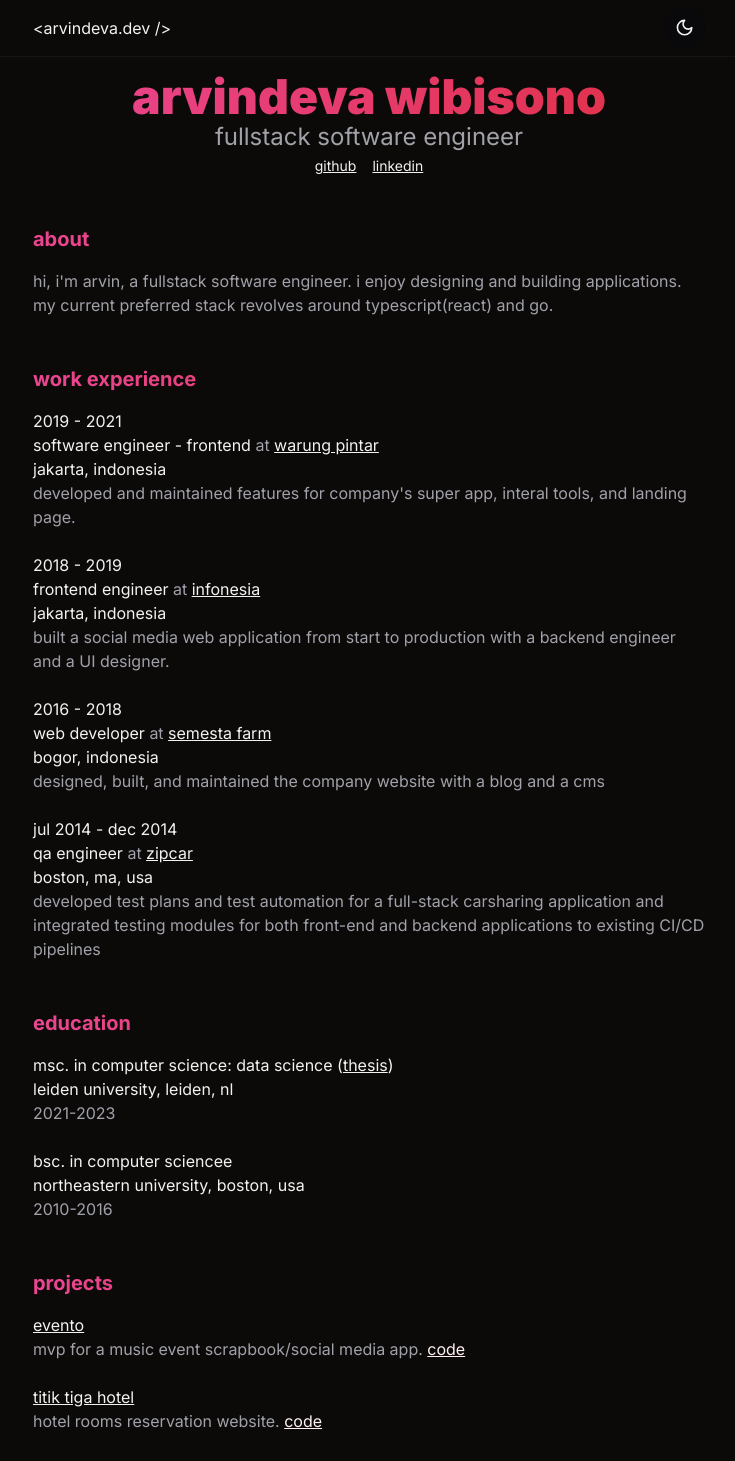
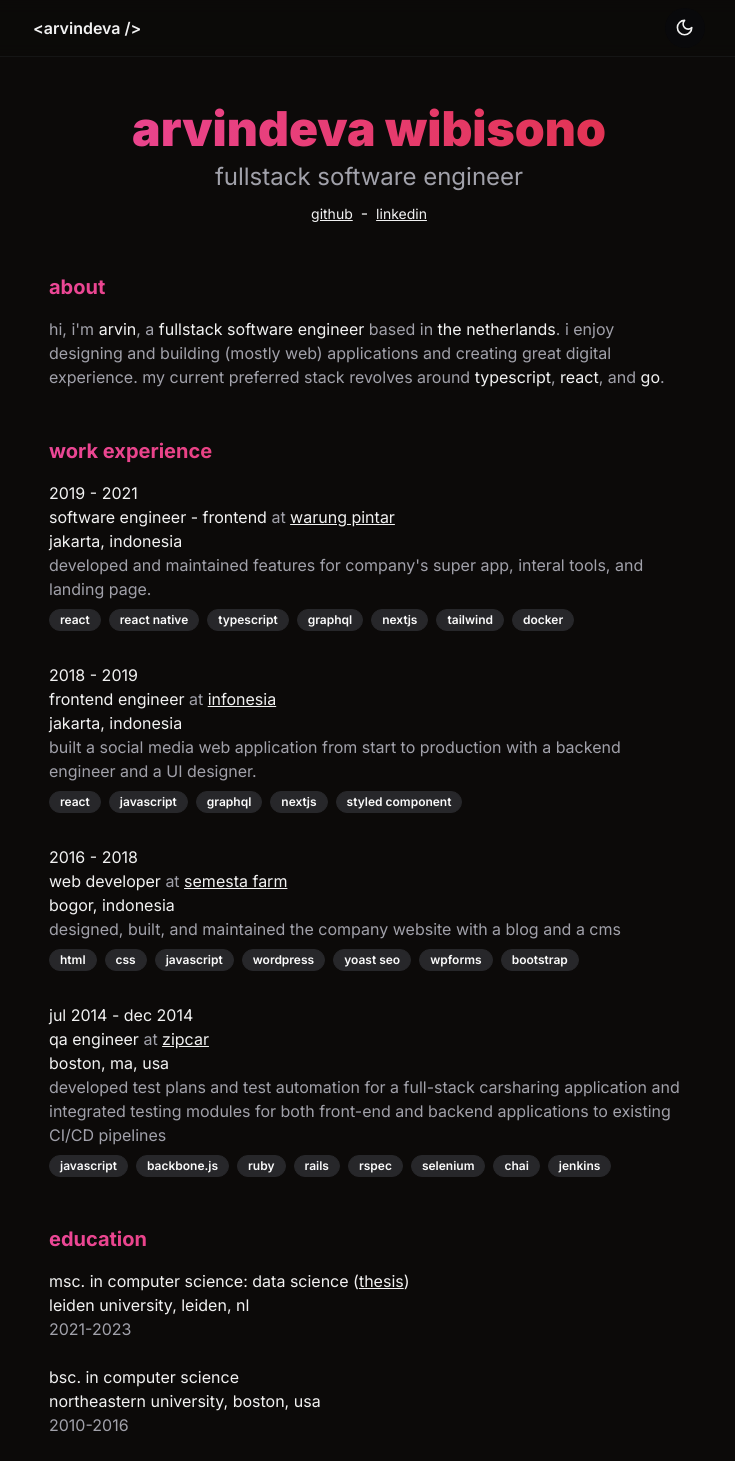
Before and after one commit to arvindeva/arvindeva-dev, a Next.js app: page / in a window 1280 px wide. Shown: the top 1461 px of the page, without its empty margins (271-1006 px from the left). Built offline with nearby package versions, Linux system fonts and the light colour scheme.

Commit message:
first version done

```diff
--- a/src/app/page.tsx
+++ b/src/app/page.tsx
@@ -11,25 +11,28 @@ import Contact from "@/components/contact";
 
 export default function Home() {
   return (
-    <main className="px-4 mb-20">
-      <header className="sticky top-0 z-50 w-full border-b border-border/40 bg-background/95 backdrop-blur supports-[backdrop-filter]:bg-background/60 p-2">
+    <main className="mb-20">
+      <header className="sticky top-0 z-50 w-full border-b border-border/40 bg-background/95 backdrop-blur supports-[backdrop-filter]:bg-background/60 py-2 px-4">
         <div className=" mx-auto max-w-2xl flex flex-row justify-between items-center">
-          <div>{`<arvindeva.dev />`}</div>
+          <div className="font-semibold">
+            <Link href="/">{`<arvindeva />`}</Link>
+          </div>
           <ModeToggle />
         </div>
       </header>
-      <div className="mx-auto max-w-2xl w-full flex flex-col gap-y-12">
-        <div className="mt-4 text-center">
+      <div className="mx-auto max-w-2xl w-full flex flex-col gap-y-12 mt-12 px-4">
+        <div className="text-center flex flex-col gap-y-2">
           <h1 className="text-5xl font-black bg-gradient-to-r from-pink-500 via-red-600 to-orange-500 text-transparent bg-clip-text animate-gradient">
             arvindeva wibisono
           </h1>
           <h2 className="text-muted-foreground text-2xl">
             fullstack software engineer
           </h2>
-          <div className="flex flex-row gap-x-4 justify-center">
+          <div className="flex flex-row gap-x-2 justify-center">
             <Link href="https://github.com/arvindeva">
               <span className="underline text-sm">github</span>
             </Link>
+            -
             <Link href="https://www.linkedin.com/in/arvindeva/">
               <span className="underline text-sm">linkedin</span>
             </Link>
@@ -37,19 +40,26 @@ export default function Home() {
         </div>
         <div>
           <Heading>about</Heading>
-          <h2 className="text-muted-foreground">
-            hi, i&apos;m arvin, a fullstack software engineer. i enjoy designing
-            and building applications. my current preferred stack revolves
-            around typescript(react) and go.
-          </h2>
+          <p className="text-muted-foreground">
+            hi, i&apos;m <span className="text-foreground">arvin</span>, a{" "}
+            <span className="text-foreground">fullstack software engineer</span>{" "}
+            based in <span className="text-foreground">the netherlands</span>. i
+            enjoy designing and building (mostly web) applications and creating
+            great digital experience. my current preferred stack revolves around{" "}
+            <span className="text-foreground">typescript</span>,{" "}
+            <span className="text-foreground">react</span>, and{" "}
+            <span className="text-foreground">go</span>.
+          </p>
         </div>
         <WorkExperience />
         <Education />
         <Projects />
         <Contact />
         <footer>
-          <div className="text-center text-muted-foreground text-sm">
-            made with nextjs
+          <div className="text-center text-foreground text-sm underline">
+            <Link href="https://github.com/arvindeva/arvindeva-dev">
+              website source code
+            </Link>
           </div>
         </footer>
       </div>
--- a/src/components/contact.tsx
+++ b/src/components/contact.tsx
@@ -7,7 +7,10 @@ export default function Contact() {
   return (
     <div className="flex flex-col">
       <Heading>contact</Heading>
-      <p>email: arvindeva@gmail.com</p>
+      <p>
+        <span className="text-muted-foreground">feel free to email me at</span>{" "}
+        arvindeva@gmail.com
+      </p>
     </div>
   );
 }
--- a/src/components/education.tsx
+++ b/src/components/education.tsx
@@ -20,7 +20,7 @@ export default function Education() {
           <p className="text-muted-foreground">2021-2023</p>
         </li>
         <li>
-          <h1>bsc. in computer sciencee</h1>
+          <h1>bsc. in computer science</h1>
           <p>northeastern university, boston, usa</p>
           <p className="text-muted-foreground">2010-2016</p>
         </li>
--- /dev/null
+++ b/src/components/ui/badge.tsx
@@ -0,0 +1,36 @@
+import * as React from "react"
+import { cva, type VariantProps } from "class-variance-authority"
+
+import { cn } from "@/lib/utils"
+
+const badgeVariants = cva(
+  "inline-flex items-center rounded-full border border-zinc-200 px-2.5 py-0.5 text-xs font-semibold transition-colors focus:outline-none focus:ring-2 focus:ring-zinc-950 focus:ring-offset-2 dark:border-zinc-800 dark:focus:ring-zinc-300",
+  {
+    variants: {
+      variant: {
+        default:
+          "border-transparent bg-zinc-900 text-zinc-50 hover:bg-zinc-900/80 dark:bg-zinc-50 dark:text-zinc-900 dark:hover:bg-zinc-50/80",
+        secondary:
+          "border-transparent bg-zinc-100 text-zinc-900 hover:bg-zinc-100/80 dark:bg-zinc-800 dark:text-zinc-50 dark:hover:bg-zinc-800/80",
+        destructive:
+          "border-transparent bg-red-500 text-zinc-50 hover:bg-red-500/80 dark:bg-red-900 dark:text-zinc-50 dark:hover:bg-red-900/80",
+        outline: "text-zinc-950 dark:text-zinc-50",
+      },
+    },
+    defaultVariants: {
+      variant: "default",
+    },
+  }
+)
+
+export interface BadgeProps
+  extends React.HTMLAttributes<HTMLDivElement>,
+    VariantProps<typeof badgeVariants> {}
+
+function Badge({ className, variant, ...props }: BadgeProps) {
+  return (
+    <div className={cn(badgeVariants({ variant }), className)} {...props} />
+  )
+}
+
+export { Badge, badgeVariants }
--- a/src/components/work-experience.tsx
+++ b/src/components/work-experience.tsx
@@ -1,6 +1,7 @@
 import { Exo } from "next/font/google";
 import Link from "next/link";
 import Heading from "@/components/ui/heading";
+import { Badge } from "@/components/ui/badge";
 
 const workExperienceData = [
   {
@@ -14,6 +15,15 @@ const workExperienceData = [
     },
     description:
       "developed and maintained features for company's super app, interal tools, and landing page.",
+    stack: [
+      "react",
+      "react native",
+      "typescript",
+      "graphql",
+      "nextjs",
+      "tailwind",
+      "docker",
+    ],
   },
   {
     id: 2,
@@ -26,6 +36,7 @@ const workExperienceData = [
     },
     description:
       "built a social media web application from start to production with a backend engineer and a UI designer.",
+    stack: ["react", "javascript", "graphql", "nextjs", "styled component"],
   },
   {
     id: 3,
@@ -38,6 +49,15 @@ const workExperienceData = [
     },
     description:
       "designed, built, and maintained the company website with a blog and a cms",
+    stack: [
+      "html",
+      "css",
+      "javascript",
+      "wordpress",
+      "yoast seo",
+      "wpforms",
+      "bootstrap",
+    ],
   },
   {
     id: 4,
@@ -50,6 +70,16 @@ const workExperienceData = [
     },
     description:
       "developed test plans and test automation for a full-stack carsharing application and integrated testing modules for both front-end and backend applications to existing CI/CD pipelines",
+    stack: [
+      "javascript",
+      "backbone.js",
+      "ruby",
+      "rails",
+      "rspec",
+      "selenium",
+      "chai",
+      "jenkins",
+    ],
   },
 ];
 
@@ -57,7 +87,7 @@ export default function WorkExperience() {
   return (
     <div className="flex flex-col">
       <Heading>work experience</Heading>
-      <div className="flex flex-col gap-y-6">
+      <div className="flex flex-col gap-y-8">
         {workExperienceData.map((exp) => {
           return (
             <div key={exp.id}>
@@ -69,7 +99,16 @@ export default function WorkExperience() {
                 </Link>
               </h2>
               {exp.company.location}
-              <p className="text-muted-foreground">{exp.description}</p>
+              <p className="text-muted-foreground mb-2">{exp.description}</p>
+              <div className="flex flex-row gap-x-2 flex-wrap gap-y-2">
+                {exp.stack.map((tech) => {
+                  return (
+                    <Badge key={tech} variant="secondary" className="text-xs">
+                      {tech}
+                    </Badge>
+                  );
+                })}
+              </div>
             </div>
           );
         })}
```
